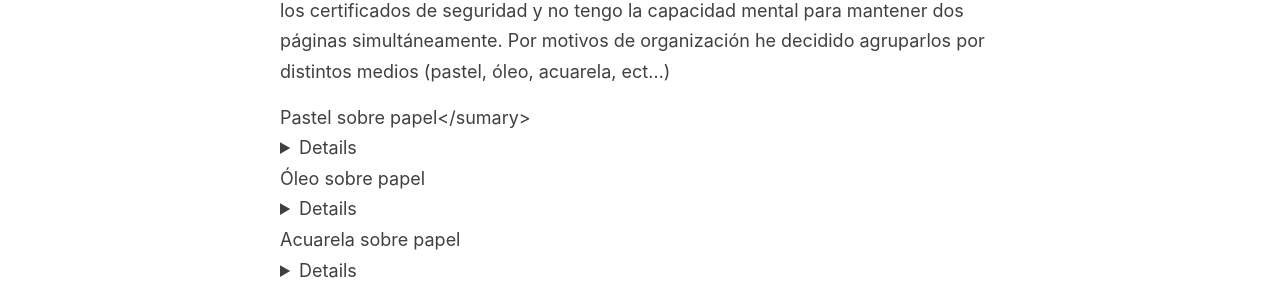
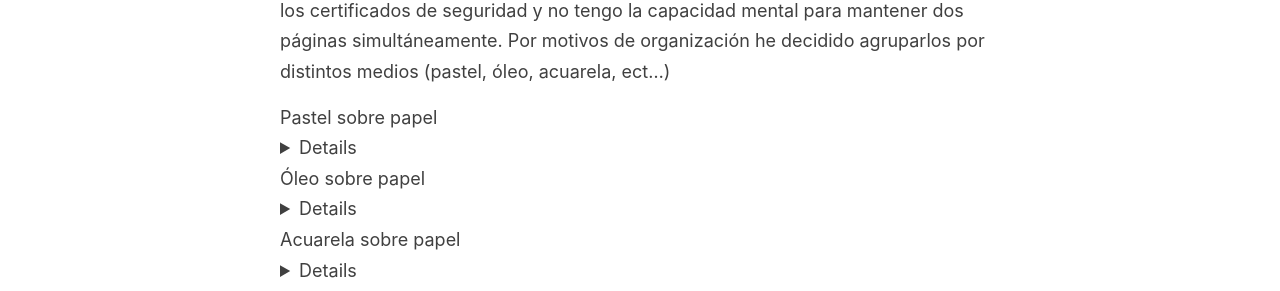
Before and after one commit to jacordobaruiz/hello, a Jekyll site: the page built from _pages/galeria.md, in a window 1280 px wide. Shown: the part 288-579 px from the top of the page. Built offline with Jekyll 4.4.1, drawn with Linux system fonts in a browser that asks for light colours; some of the changed lines change nothing that is shown.

Commit message:
Update galeria.md

```diff
--- a/_pages/galeria.md
+++ b/_pages/galeria.md
@@ -5,7 +5,7 @@ permalink: /galeria/
 ---
 Aquí es donde todos mis pensamientos perdidos toman forma de (pésimos) dibujos o pinturas y vienen a ser olvidados. Todo lo que considero "menos malo"que valía la pena rescatar de mi innecesaria página de [bumpaddle](http://www.bumpaddle.com) ya que nunca logré arreglar los certificados de seguridad y no tengo la capacidad mental para mantener dos páginas simultáneamente. Por motivos de organización he decidido agruparlos por distintos medios (pastel, óleo, acuarela, ect...)
 
-<summary>Pastel sobre papel</sumary>
+<summary>Pastel sobre papel</summary>
 <details>
 <b>Philadelphia Beer Volcano</b>
 <img src="https://i.imgur.com/CXnXl0o.jpg">
```
